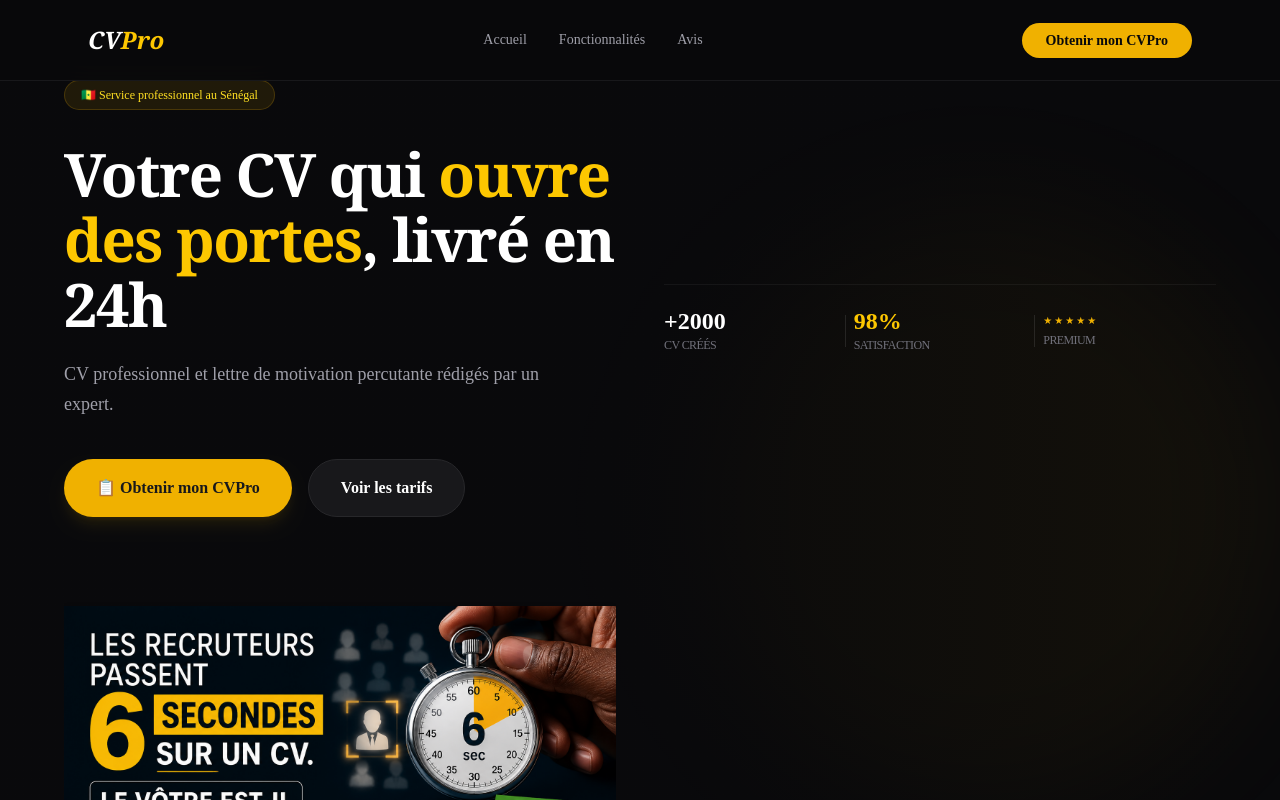
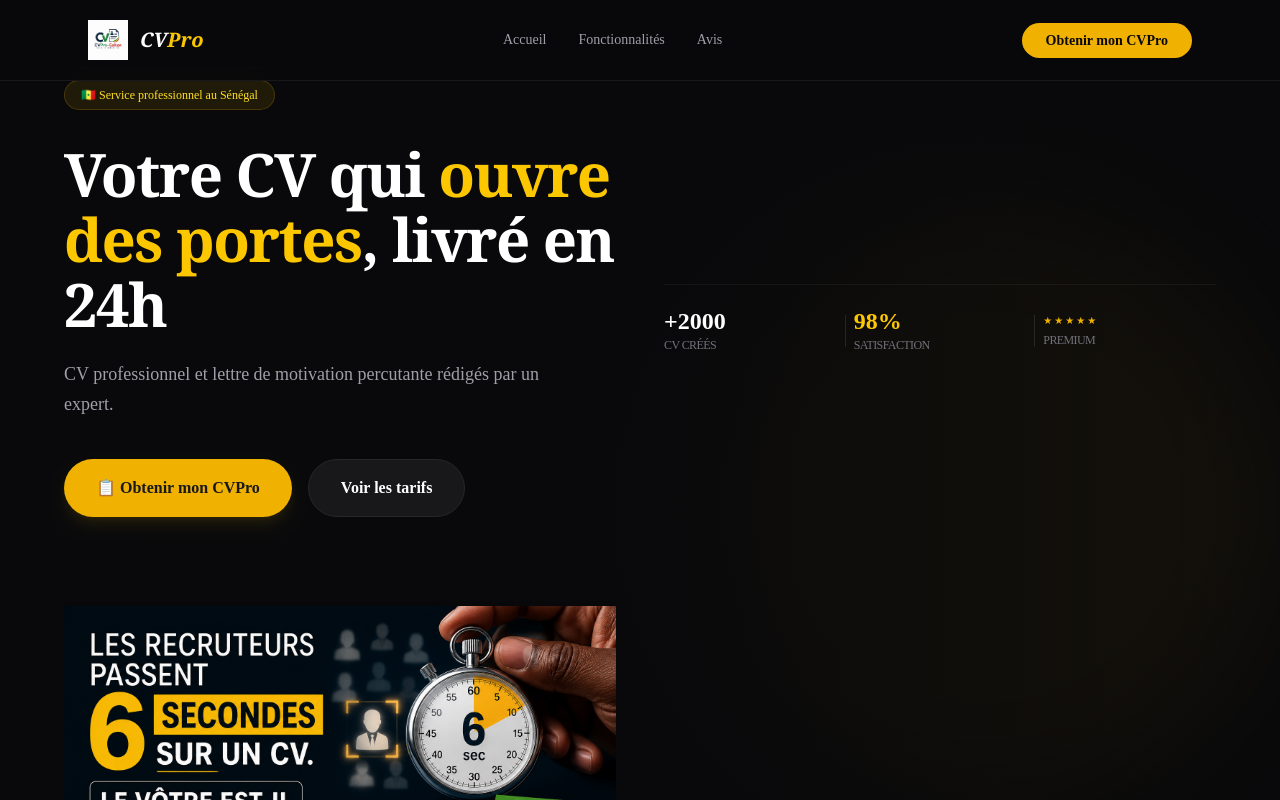
Before and after one commit to Kobe-24-cpu/CVpro-Senegal, a Next.js app: page / in a window 1280 px wide. Shown: the top 800 px of the page. Built offline with nearby package versions, Linux system fonts and the light colour scheme.

Commit message:
odification du code 13

```diff
--- a/app/layout.tsx
+++ b/app/layout.tsx
@@ -6,6 +6,9 @@
 export const metadata: Metadata = {
   title: "CVPro Sénégal - Créez un CV qui décroche des entretiens",
   description: "Le service n°1 au Sénégal pour des CV modernes, optimisés ATS et lettres de motivation. Boostez votre carrière dès aujourd'hui.",
+  openGraph: {
+    images: [{ url: '/image/og-image.png', width: 1200, height: 630 }],
+  },
   icons: {
     icon: "/favicon.ico",
     apple: "/apple-touch-icon.png",
--- a/components/Header.tsx
+++ b/components/Header.tsx
@@ -14,8 +14,15 @@
       <div className="max-w-6xl mx-auto px-6 h-20 flex items-center justify-between">
 
         {/* Logo */}
-        <Link href="/" className="text-2xl font-serif font-bold text-white italic">
-          CV<span className="text-yellow-400">Pro</span>
+        <Link href="/" className="flex items-center gap-3 group">
+          <img
+            src="/favicon-96x96.png"
+            alt="Logo CVPro Galsen"
+            className="h-10 w-auto object-contain transition-transform group-hover:scale-110"
+          />
+          <span className="text-xl font-serif font-bold text-white italic hidden sm:block">
+            CV<span className="text-yellow-400">Pro</span>
+          </span>
         </Link>
 
         {/* Navigation Desktop */}
```
Also changed, not shown: public/image/og-image.png (added).
